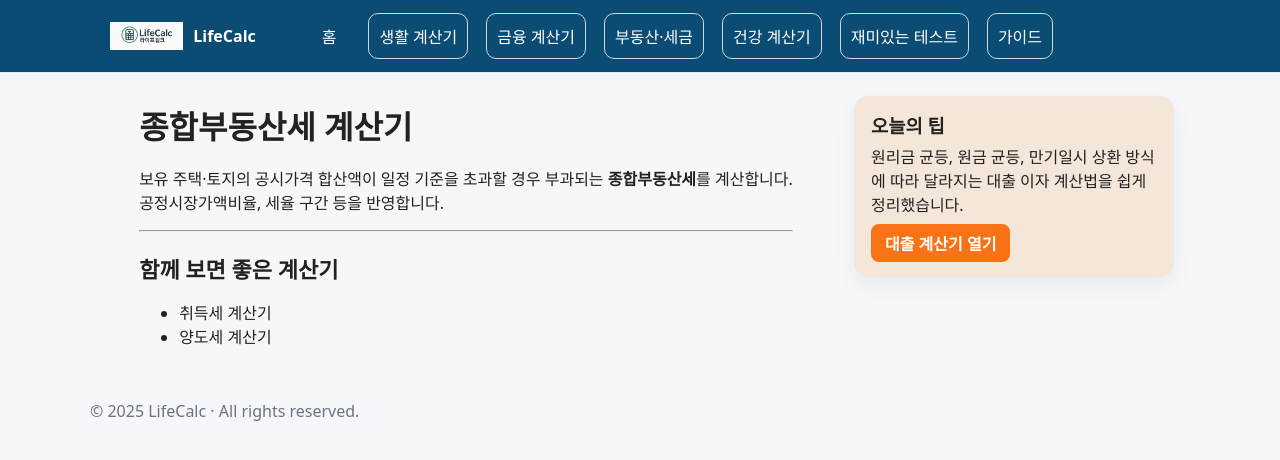
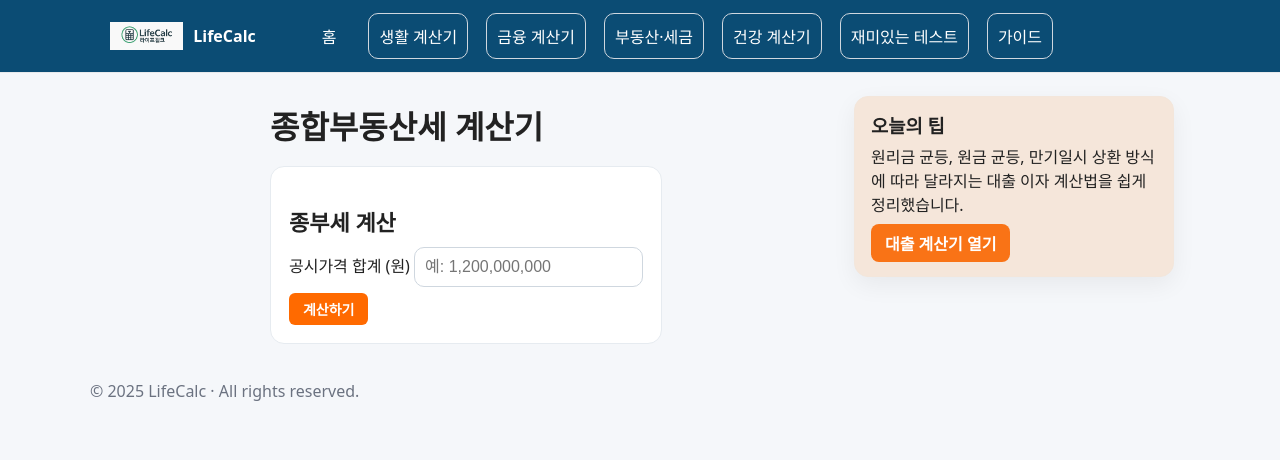
Before and after one commit to khai-lang/LifeCalc, a Jekyll site: the page built from realestate/property-tax/index.md, in a window 1280 px wide. Shown: the top 460 px of the page. Built offline with Jekyll 4.4.1, drawn with Linux system fonts in a browser that asks for light colours.

Commit message:
Update index.md

```diff
--- a/realestate/property-tax/index.md
+++ b/realestate/property-tax/index.md
@@ -8,11 +8,33 @@
 
 # 종합부동산세 계산기
 
-보유 주택·토지의 공시가격 합산액이 일정 기준을 초과할 경우 부과되는 **종합부동산세**를 계산합니다.
-공정시장가액비율, 세율 구간 등을 반영합니다.
+<div class="card" style="max-width:760px;margin:0 auto;">
+  <form onsubmit="event.preventDefault();calcProperty();">
+    <h2>종부세 계산</h2>
+    <label>공시가격 합계 (원)
+      <input type="text" id="value" oninput="formatNumberInput(this)" placeholder="예: 1,200,000,000">
+    </label>
+    <button class="btn">계산하기</button>
+  </form>
+  <div id="propResult" class="result-box"></div>
+</div>
 
----
+<script>
+function calcProperty(){
+  const v = getNumberValue('value');
+  const deduction = 1200000000; // 기본 공제 (1.2억 = 예시)
+  const base = Math.max(v - deduction, 0);
 
-## 함께 보면 좋은 계산기
-- [취득세 계산기](/realestate/acquisition-tax/)
-- [양도세 계산기](/realestate/capital-gains/)
+  let rate = 0;
+  if(base <= 300000000) rate = 0.006;
+  else if(base <= 600000000) rate = 0.008;
+  else rate = 0.01;
+
+  const tax = Math.round(base * rate);
+  document.getElementById('propResult').innerHTML =
+    `과세표준: <b>${base.toLocaleString()}</b> 원<br>
+     적용 세율: <b>${(rate*100).toFixed(2)}%</b><br>
+     예상 종부세: <b>${tax.toLocaleString()}</b> 원`;
+  document.getElementById('propResult').classList.add("show");
+}
+</script>
```
